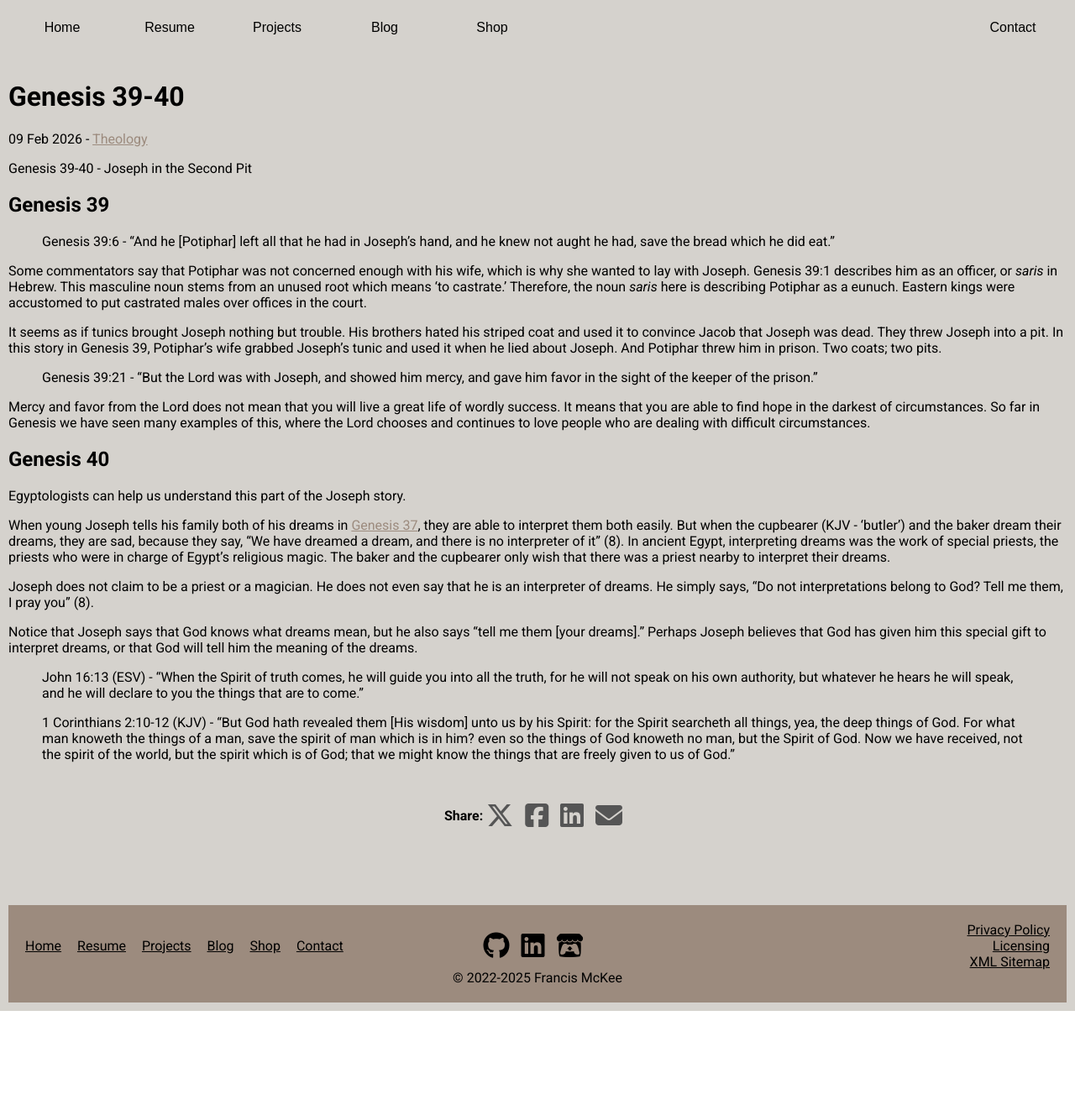
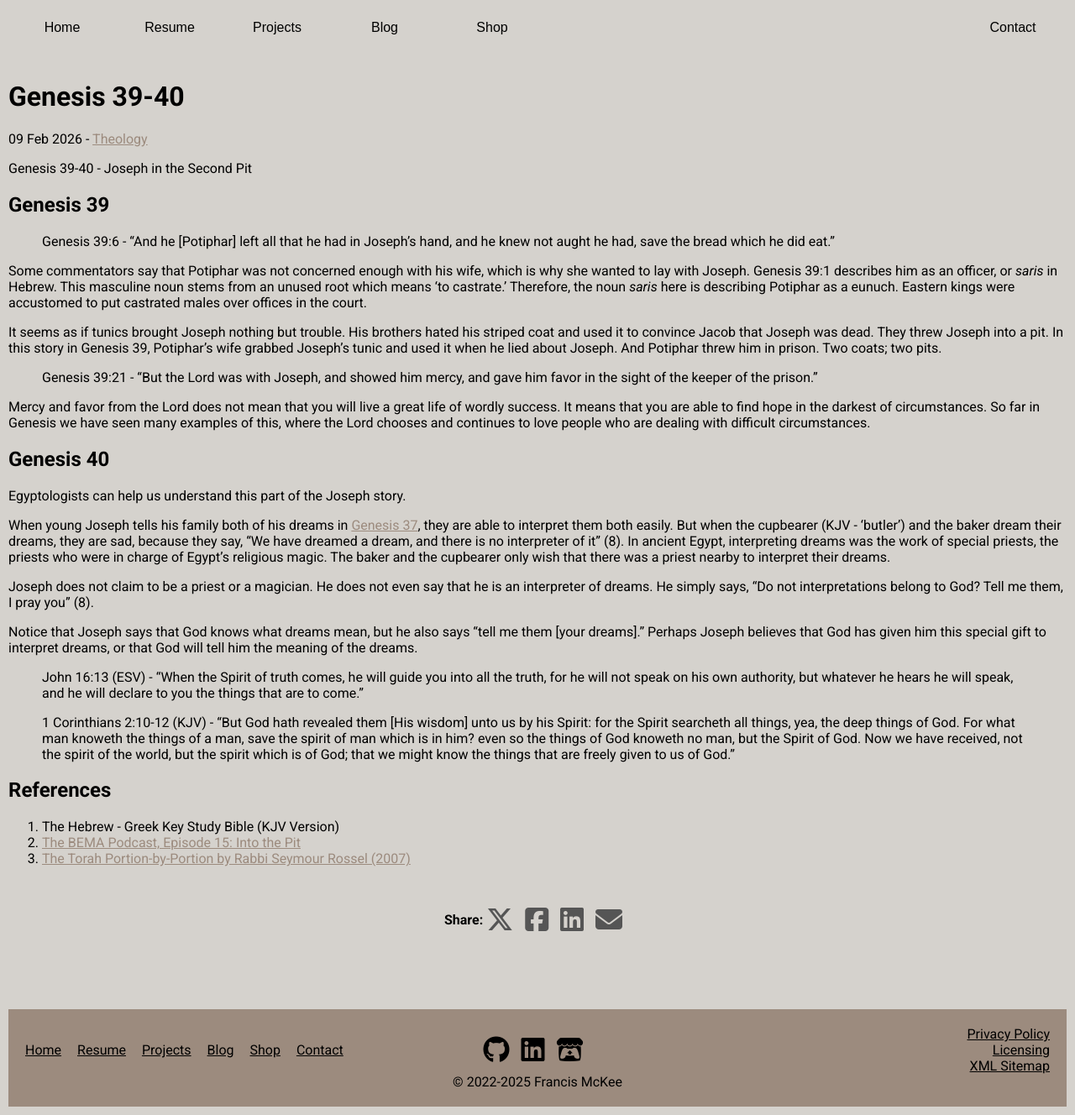
Before and after one commit to Francis-McKee/francis-mckee.github.io, a Jekyll site: the page built from _posts/theology/2026-02-09-genesis-39-40.md, in a window 1280 px wide. Shown: the whole page at 84% size. Built offline with Jekyll 4.4.1, drawn with Linux system fonts in a browser that asks for light colours; nearby versions of some CDN libraries; comment, search, counter and statistics services are not loaded; before the commit the page ends 1204 px from its top, so only the background shows below that.

Commit message:
fixed blog search size on smaller screens to 90%

```diff
--- a/_posts/theology/2026-02-09-genesis-39-40.md
+++ b/_posts/theology/2026-02-09-genesis-39-40.md
@@ -32,3 +32,8 @@
 > John 16:13 (ESV) - "When the Spirit of truth comes, he will guide you into all the truth, for he will not speak on his own authority, but whatever he hears he will speak, and he will declare to you the things that are to come."
 
 > 1 Corinthians 2:10-12 (KJV) - "But God hath revealed them [His wisdom] unto us by his Spirit: for the Spirit searcheth all things, yea, the deep things of God. For what man knoweth the things of a man, save the spirit of man which is in him? even so the things of God knoweth no man, but the Spirit of God. Now we have received, not the spirit of the world, but the spirit which is of God; that we might know the things that are freely given to us of God."
+
+## References
+1. The Hebrew - Greek Key Study Bible (KJV Version)
+2. [The BEMA Podcast, Episode 15: Into the Pit](https://podcasts.apple.com/us/podcast/the-bema-podcast/id1148115183?i=1000380160220)
+3. [The Torah Portion-by-Portion by Rabbi Seymour Rossel (2007)](https://a.co/d/boaYc5X)
--- a/css/blog.css
+++ b/css/blog.css
@@ -87,7 +87,7 @@
 
 @media screen and (max-width: 768px) { /* mobile devices & tablets - screen width <= 768px */
     .search {
-        width: 90;
+        width: 90%;
     }
 
     .posts {
```
